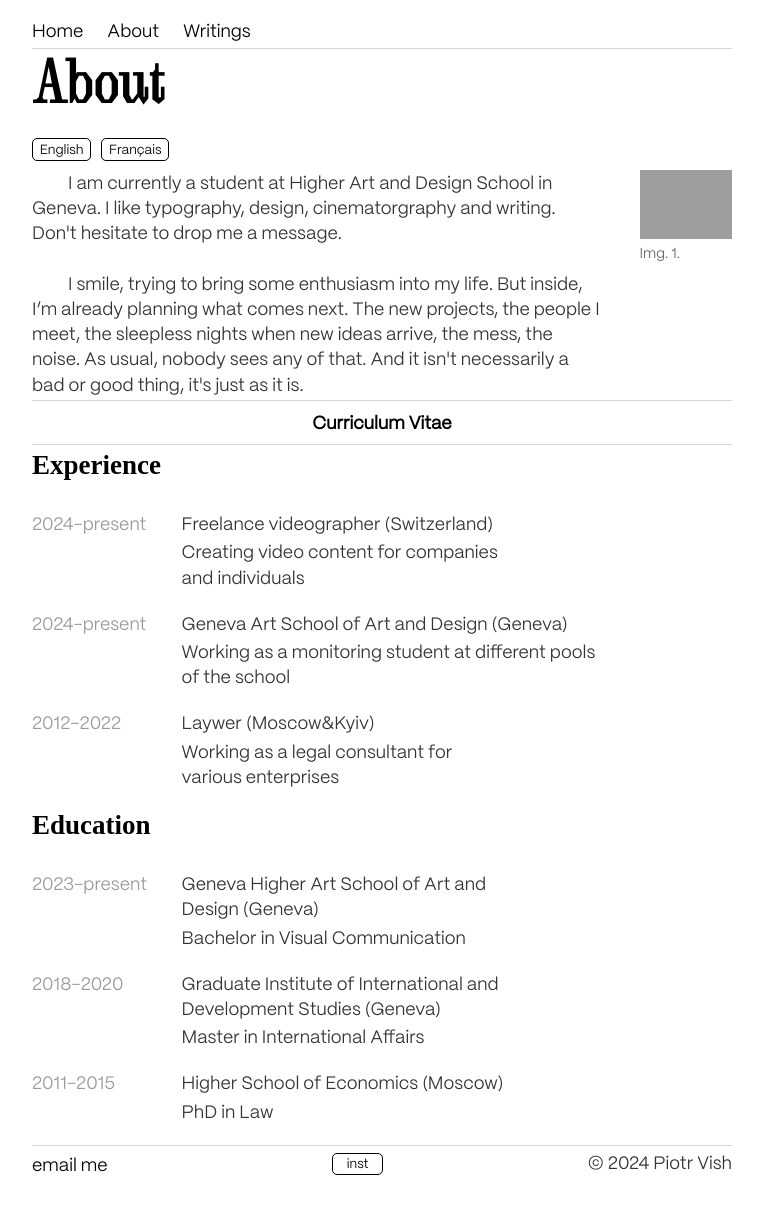
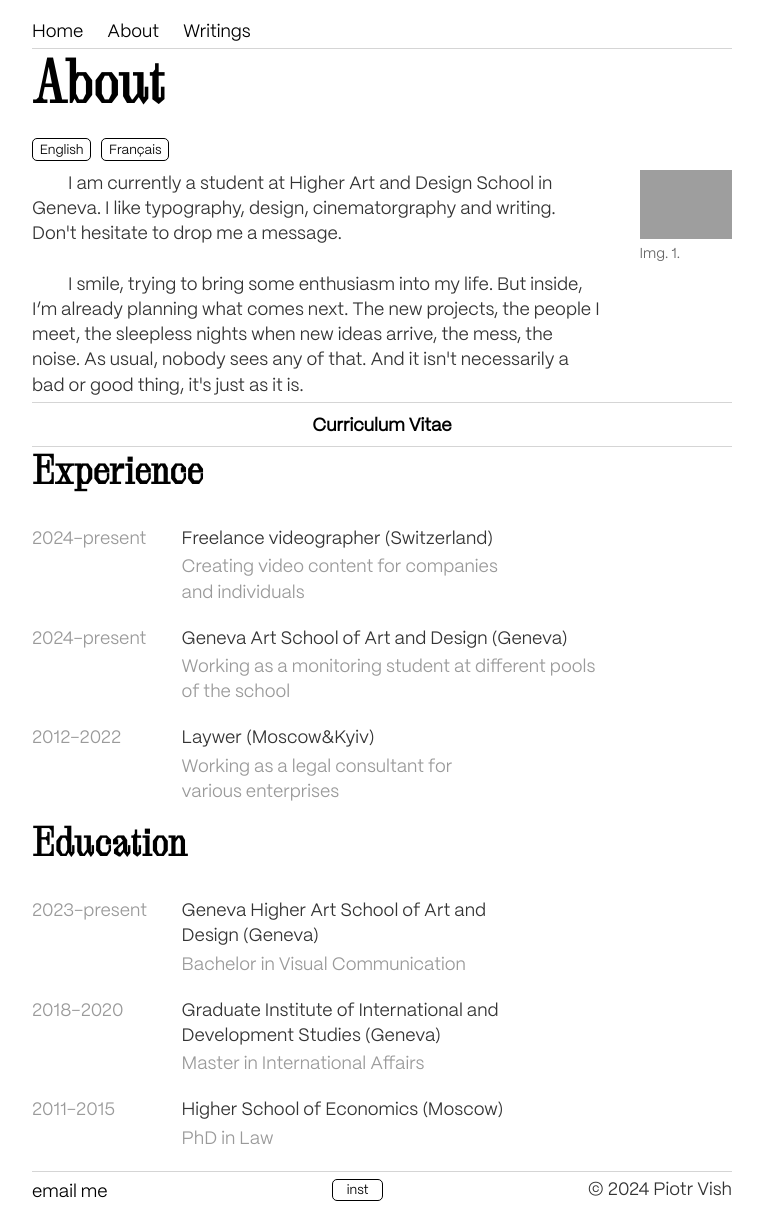
Before and after one commit to piotrvish/piotrvish.github.io, a Jekyll site: the page about/index.html, which Jekyll copies as it is, in a window 1280 px wide. Shown: the whole page, without its empty margins (258-1021 px from the left). Built offline with Jekyll 4.4.1, drawn with Linux system fonts in a browser that asks for light colours; some web fonts are replaced; before the commit the page ends 1200 px from its top, so only the background shows below that; grey boxes are pictures that could not be loaded.

Commit message:
minor CSS

```diff
--- a/css/main.css
+++ b/css/main.css
@@ -79,6 +79,16 @@ h1 {
     margin-bottom: 1px;
     margin-top: 6px;
 }
+
+h2 {
+    font-size: 2em;
+    font-family: "OTBrut-Regular", sans-serif;
+    font-optical-sizing: auto;
+    font-style: normal;
+    margin-bottom: 1px;
+    margin-top: 2px;
+}
+
 p {
     font-size: 1rem;
     font-family: "PP Mori Book", sans-serif;
@@ -124,7 +134,11 @@ ul.posts li {
     display: block;
   }
 
-/* Contact Form Styles */
+/* CV Styles */
+
+.CV-description{
+    color: #9a9a9a;
+}
 
 /* Contact Form Styles */
 #contact-section {
```
